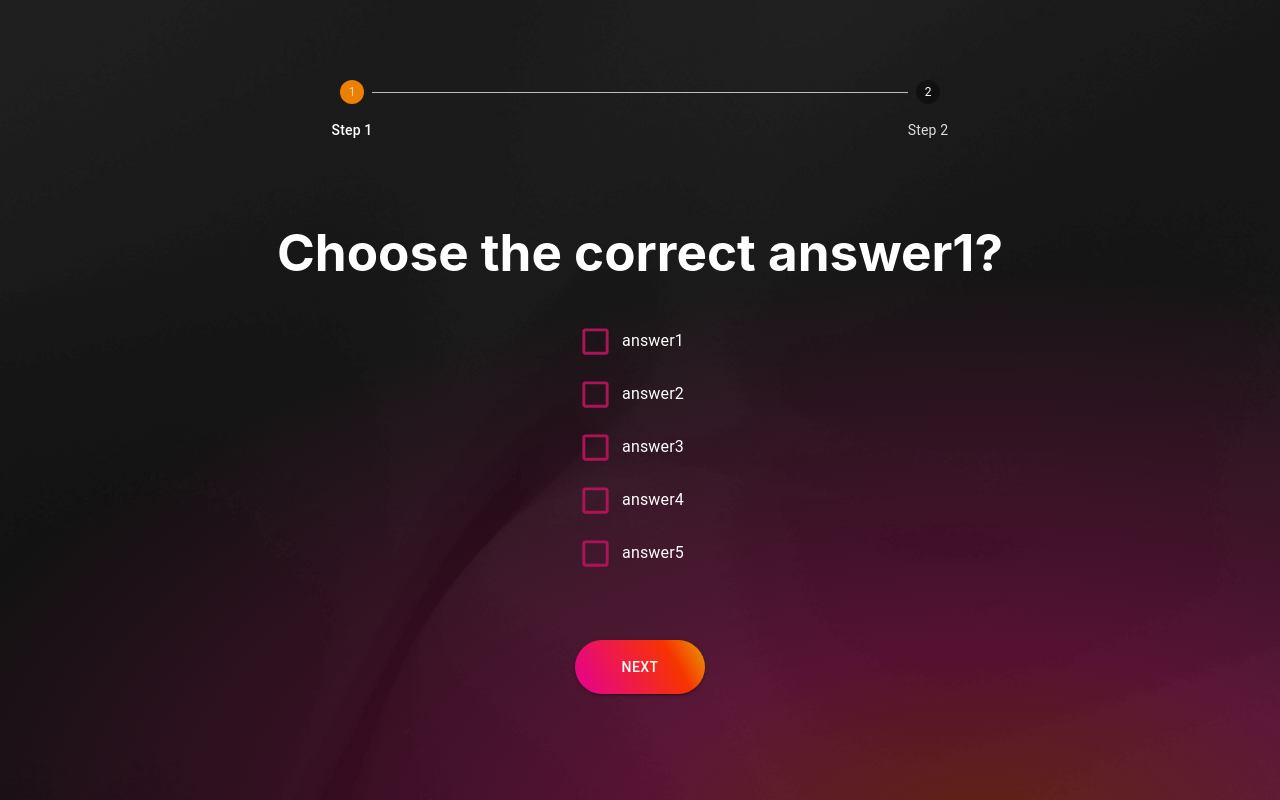
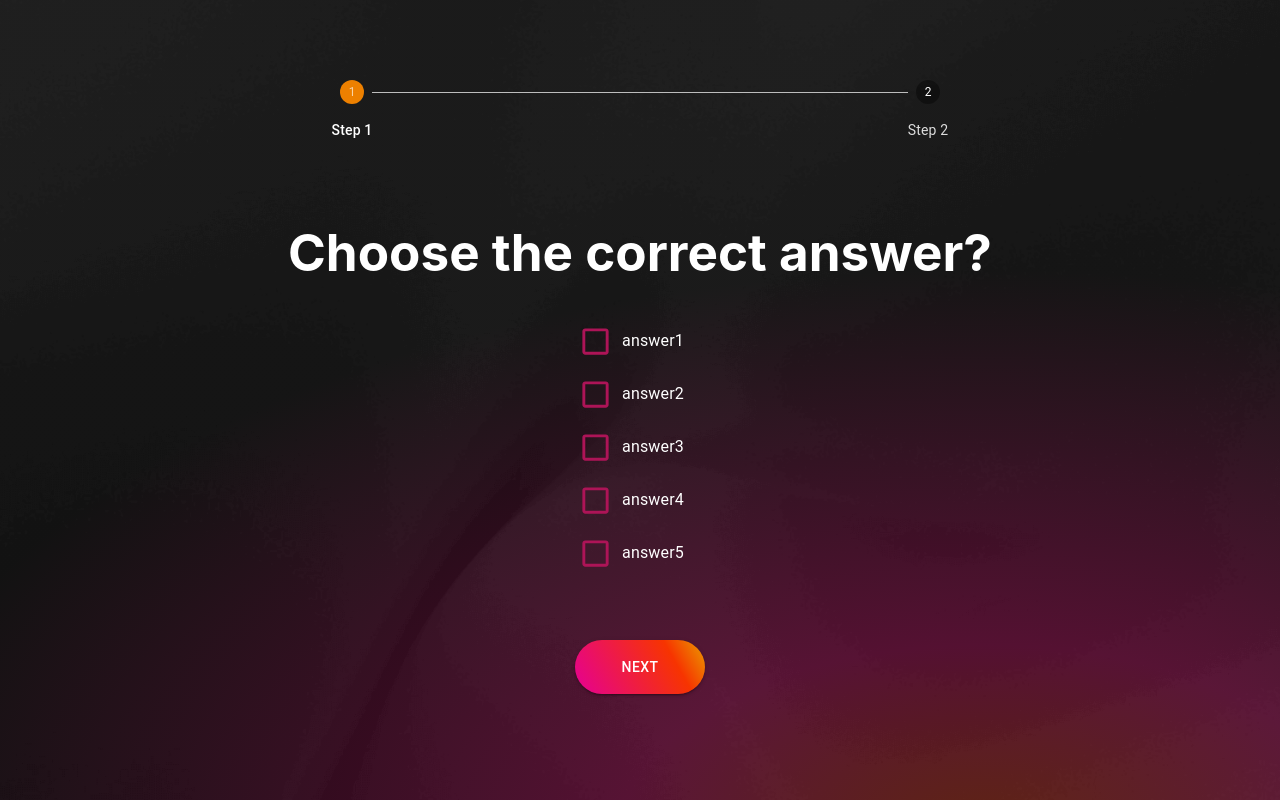
Before and after one commit to TatynaSilchenko/form-stepper, a React (Vite) app: page / in a window 1280 px wide. Built offline with nearby package versions, Linux system fonts and the light colour scheme.

Commit message:
add validation

```diff
--- a/src/components/UserForm.jsx
+++ b/src/components/UserForm.jsx
@@ -33,7 +33,7 @@ const UserForm = () => {
         },
     });
 
-    const questionArray = ['Choose the correct answer1?','Choose the correct answer2?']
+    const questionArray = ['Choose the correct answer?','Choose the correct answer?']
 
     const getSteps = () => {
         return [
```
